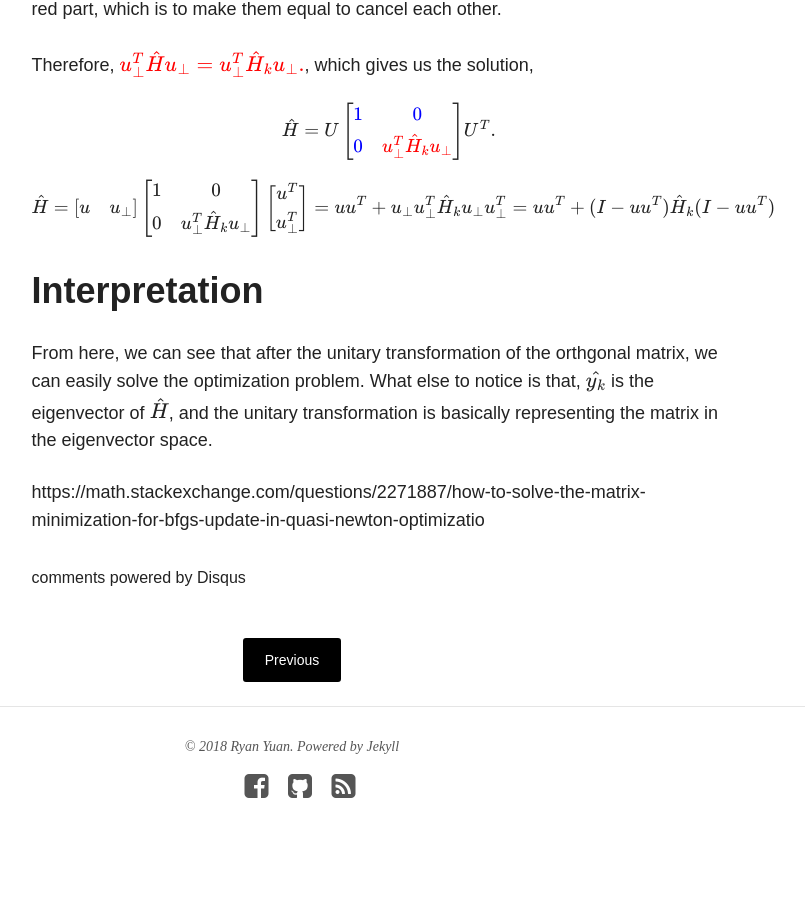
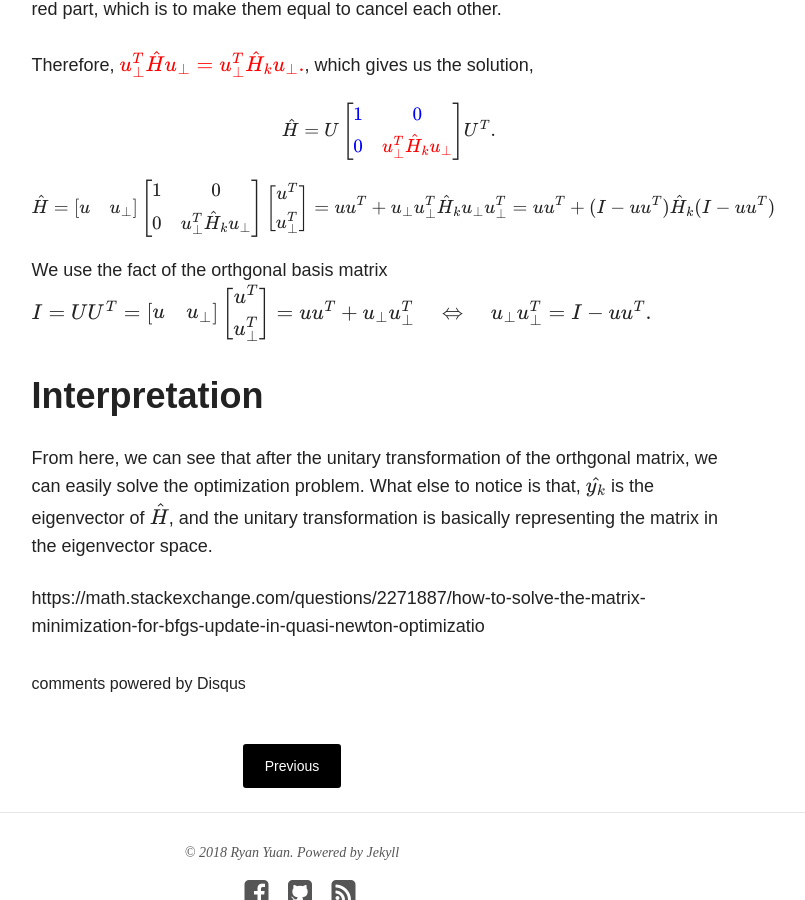
Before and after one commit to ryanyuan42/ryanyuan42.github.io, a Jekyll site: the page built from _posts/2018-09-22-BFGS_optimization.md, in a window 1280 px wide and 900 px high, scrolled down 3110 px. Shown: the whole window, without its empty margins (348-1153 px from the left). Built offline with Jekyll 4.4.1, drawn with Linux system fonts in a browser that asks for light colours; nearby versions of some CDN libraries; formulas are drawn with MathJax 3; comment, search, counter and statistics services are not loaded.

Commit message:
Update 2018-09-22-BFGS_optimization.md

```diff
--- a/_posts/2018-09-22-BFGS_optimization.md
+++ b/_posts/2018-09-22-BFGS_optimization.md
@@ -81,7 +81,8 @@ $$\hat H=U\begin{bmatrix}\color{blue}1 & \color{blue}0\\\color{blue}0 & \color{r
 $$\hat H=\begin{bmatrix}u & u_\bot\end{bmatrix}\begin{bmatrix}1 & 0\\0 & u_\bot^T\hat H_ku_\bot\end{bmatrix}\begin{bmatrix}u^T \\ u_\bot^T\end{bmatrix}=uu^T+u_\bot u_\bot^T\hat H_ku_\bot u_\bot^T=
 uu^T+(I-uu^T)\hat H_k(I-uu^T)$$
 
-
+We use the fact of the orthgonal basis matrix
+$$I=UU^T=\begin{bmatrix}u & u_\bot\end{bmatrix}\begin{bmatrix}u^T \\ u_\bot^T\end{bmatrix}=uu^T+u_\bot u_\bot^T\quad\Leftrightarrow\quad u_\bot u_\bot^T=I-uu^T.$$
 # Interpretation
 
 From here, we can see that after the unitary transformation of the orthgonal matrix, we can easily solve the optimization problem. What else to notice is that, $$\hat{y_k}$$ is the eigenvector of $$\hat{H}$$, and the unitary transformation is basically representing the matrix in the eigenvector space.
```
